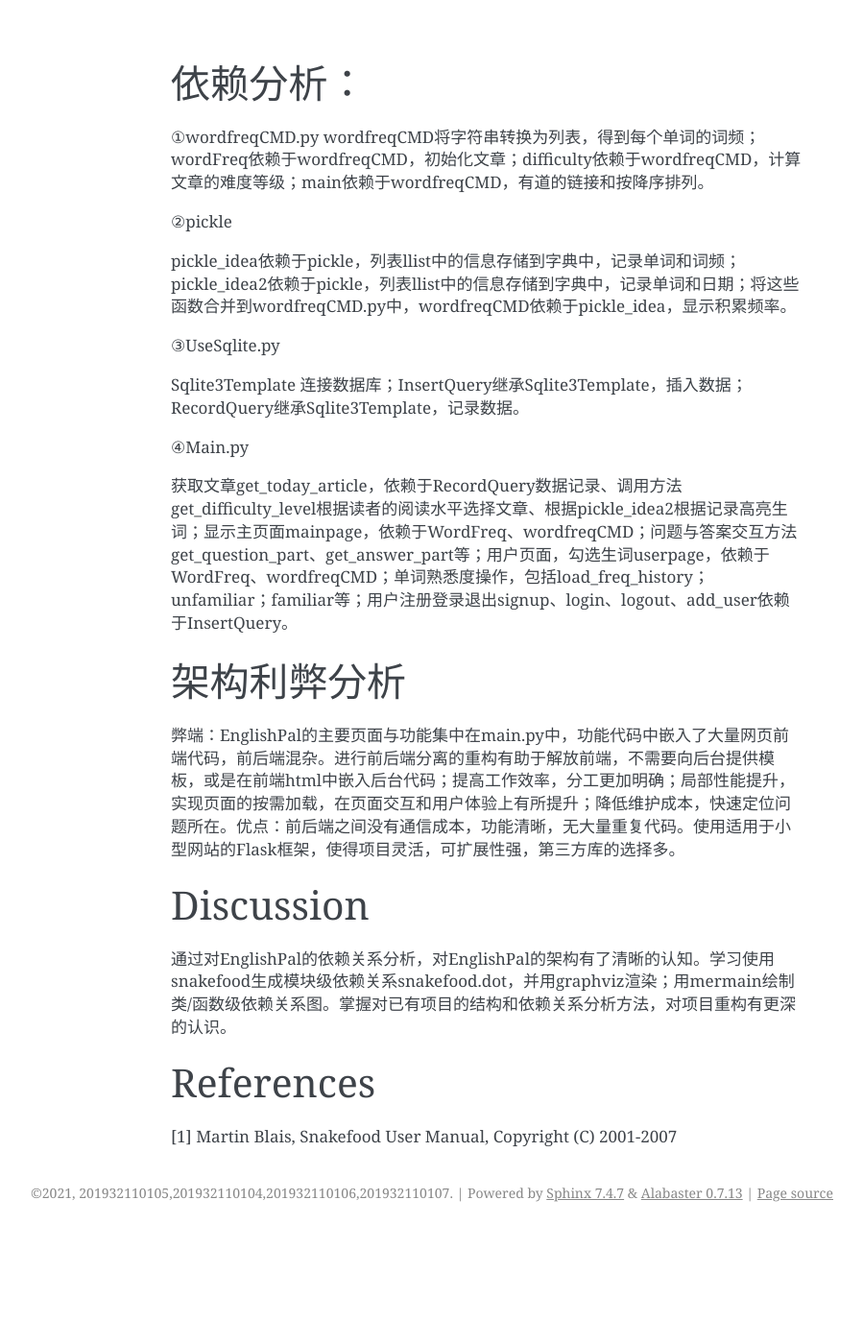
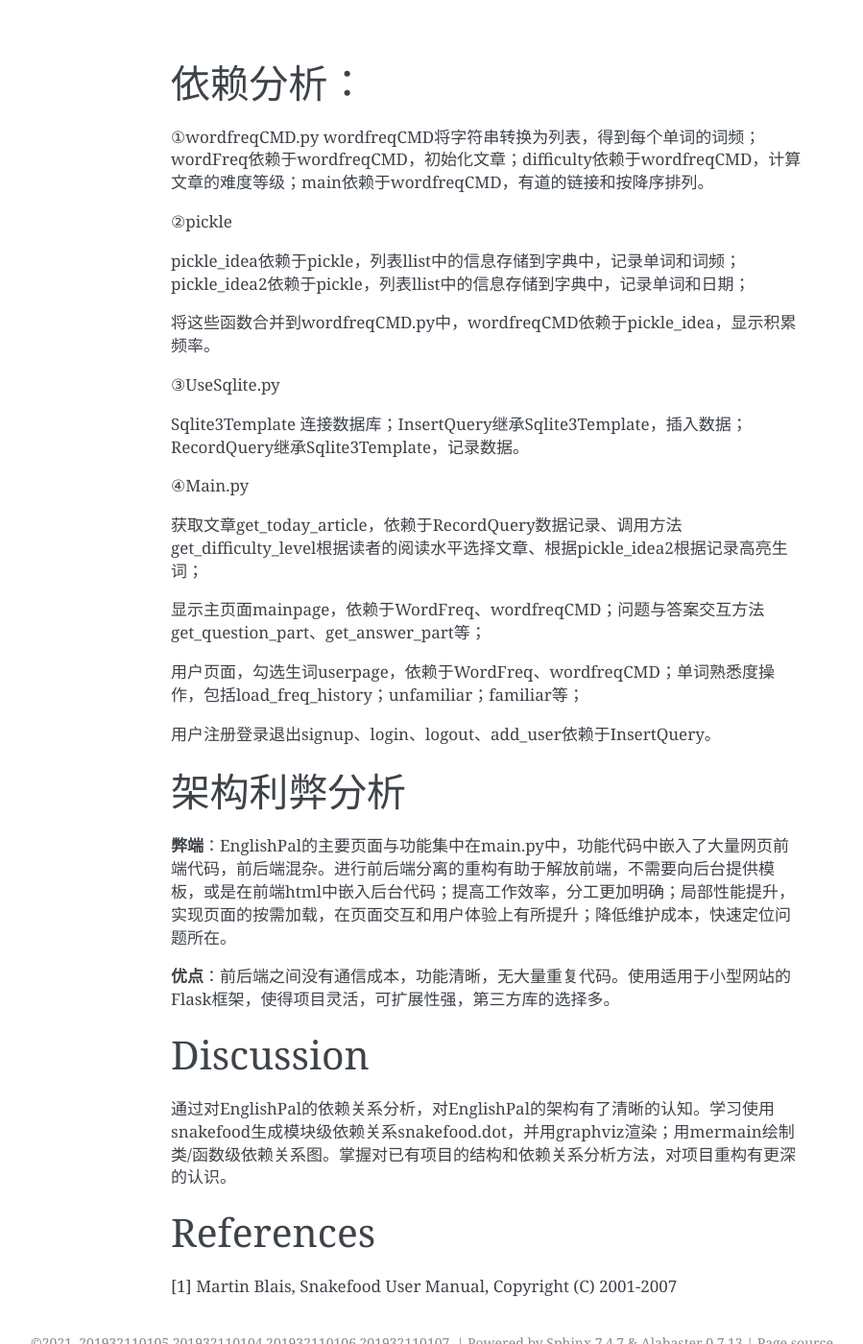
Before and after one commit to ChiefEye-official/Test, a Sphinx documentation site: the page built from englishpal/docs/source/index.rst, in a window 1280 px wide and 1400 px high, scrolled down 6949 px. Shown: the whole window at 96% size, without its empty margins (242-1141 px from the left). Built offline with Sphinx 7.4.7, drawn with Linux system fonts in a browser that asks for light colours; before the commit the page ends 8231 px from its top, so only the background shows below that.

```diff
--- a/englishpal/docs/source/index.rst
+++ b/englishpal/docs/source/index.rst
@@ -233,7 +233,9 @@ wordfreqCMD将字符串转换为列表，得到每个单词的词频；wordFreq
 
 ②pickle
 
-pickle_idea依赖于pickle，列表llist中的信息存储到字典中，记录单词和词频；pickle_idea2依赖于pickle，列表llist中的信息存储到字典中，记录单词和日期；将这些函数合并到wordfreqCMD.py中，wordfreqCMD依赖于pickle_idea，显示积累频率。
+pickle_idea依赖于pickle，列表llist中的信息存储到字典中，记录单词和词频；pickle_idea2依赖于pickle，列表llist中的信息存储到字典中，记录单词和日期；
+
+将这些函数合并到wordfreqCMD.py中，wordfreqCMD依赖于pickle_idea，显示积累频率。
 
 ③UseSqlite.py
 
@@ -241,12 +243,20 @@ Sqlite3Template 连接数据库；InsertQuery继承Sqlite3Template，插入数
 
 ④Main.py
 
-获取文章get_today_article，依赖于RecordQuery数据记录、调用方法get_difficulty_level根据读者的阅读水平选择文章、根据pickle_idea2根据记录高亮生词；显示主页面mainpage，依赖于WordFreq、wordfreqCMD；问题与答案交互方法get_question_part、get_answer_part等；用户页面，勾选生词userpage，依赖于WordFreq、wordfreqCMD；单词熟悉度操作，包括load_freq_history；unfamiliar；familiar等；用户注册登录退出signup、login、logout、add_user依赖于InsertQuery。
+获取文章get_today_article，依赖于RecordQuery数据记录、调用方法get_difficulty_level根据读者的阅读水平选择文章、根据pickle_idea2根据记录高亮生词；
+
+显示主页面mainpage，依赖于WordFreq、wordfreqCMD；问题与答案交互方法get_question_part、get_answer_part等；
+
+用户页面，勾选生词userpage，依赖于WordFreq、wordfreqCMD；单词熟悉度操作，包括load_freq_history；unfamiliar；familiar等；
+
+用户注册登录退出signup、login、logout、add_user依赖于InsertQuery。
 
 架构利弊分析
 ======================================
 
-弊端：EnglishPal的主要页面与功能集中在main.py中，功能代码中嵌入了大量网页前端代码，前后端混杂。进行前后端分离的重构有助于解放前端，不需要向后台提供模板，或是在前端html中嵌入后台代码；提高工作效率，分工更加明确；局部性能提升，实现页面的按需加载，在页面交互和用户体验上有所提升；降低维护成本，快速定位问题所在。优点：前后端之间没有通信成本，功能清晰，无大量重复代码。使用适用于小型网站的Flask框架，使得项目灵活，可扩展性强，第三方库的选择多。
+**弊端**：EnglishPal的主要页面与功能集中在main.py中，功能代码中嵌入了大量网页前端代码，前后端混杂。进行前后端分离的重构有助于解放前端，不需要向后台提供模板，或是在前端html中嵌入后台代码；提高工作效率，分工更加明确；局部性能提升，实现页面的按需加载，在页面交互和用户体验上有所提升；降低维护成本，快速定位问题所在。
+
+**优点**：前后端之间没有通信成本，功能清晰，无大量重复代码。使用适用于小型网站的Flask框架，使得项目灵活，可扩展性强，第三方库的选择多。
 
 
 Discussion
```
